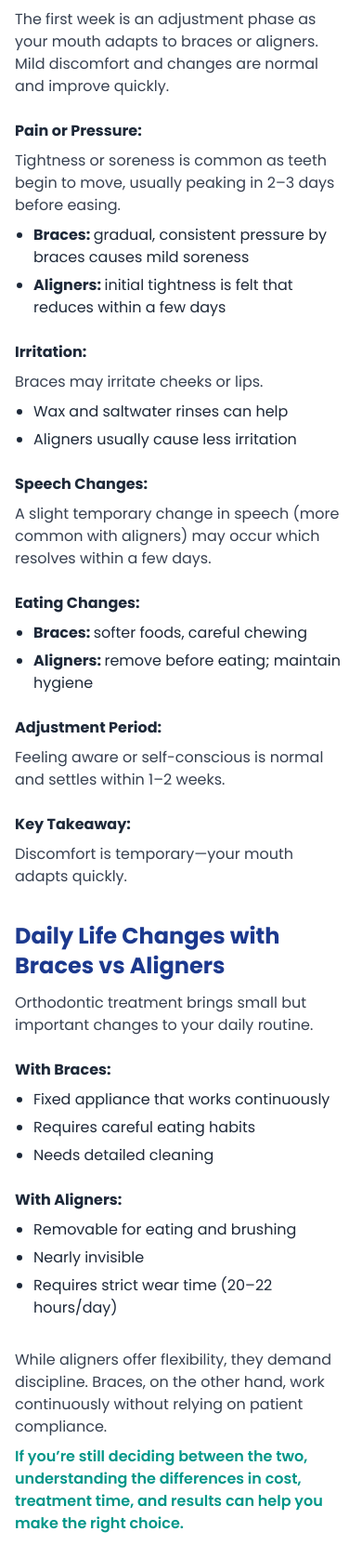
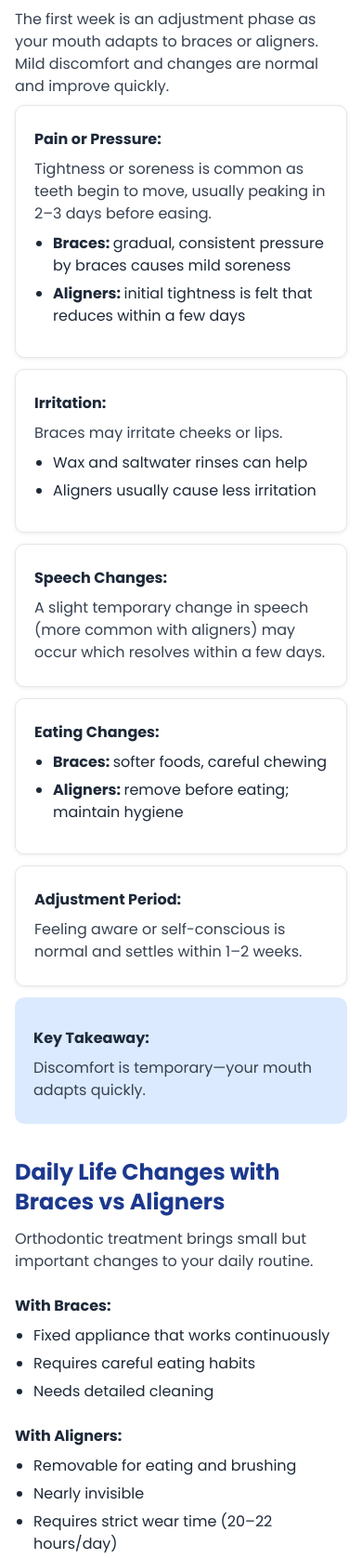
Before and after one commit to Sidhaarthan-K-G/LifeWithBracesorAligners, a website: page index.html in a window 390 px wide. Shown: the part 1356-3032 px from the top of the page at 93% size. Drawn offline with Linux system fonts and the light colour scheme.

Commit message:
Blog Version 2

```diff
--- a/index.html
+++ b/index.html
@@ -371,29 +371,44 @@
               </figure>
             </div> -->
               <p class="mb-4">The first week is an adjustment phase as your mouth adapts to braces or aligners. Mild discomfort and changes are normal and improve quickly.</p>
-              <h3 class="mb-2 mt-6"><strong>Pain or Pressure:</strong></h3>
+              <div style="display: flex; flex-direction: column; gap: 12px;">
+                <div style="background: #fff; border: 1px solid #e5e7eb; border-radius: 10px; padding: 1rem 1.25rem; box-shadow: 0 1px 4px rgba(0,0,0,0.08);">
+                  <h3 class="mb-2 mt-2"><strong>Pain or Pressure:</strong></h3>
                   <p class="mb-4">Tightness or soreness is common as teeth begin to move, usually peaking in 2–3 days before easing.</p>
                   <ul class="list-disc text-[16px] md:text-[14px]  space-y-1.5 pl-5 mb-4  marker:font-semibold">
                     <li><strong>Braces: </strong>gradual, consistent pressure by braces causes mild soreness</li>
                     <li><strong>Aligners: </strong>initial tightness is felt that reduces within a few days </li>
                   </ul>
-              <h3 class="mb-2 mt-6"><strong>Irritation:</strong></h3>
+                </div>
+                <div style="background: #fff; border: 1px solid #e5e7eb; border-radius: 10px; padding: 1rem 1.25rem; box-shadow: 0 1px 4px rgba(0,0,0,0.08);">
+                  <h3 class="mb-2 mt-2"><strong>Irritation:</strong></h3>
                   <p class="mb-4">Braces may irritate cheeks or lips.</p>
                   <ul class="list-disc text-[16px] md:text-[14px]  space-y-1.5 pl-5 mb-4  marker:font-semibold">
                     <li>Wax and saltwater rinses can help </li>
                     <li>Aligners usually cause less irritation </li>
                   </ul>
-              <h3 class="mb-2 mt-6"><strong>Speech Changes:</strong></h3>
+                </div>
+                <div style="background: #fff; border: 1px solid #e5e7eb; border-radius: 10px; padding: 1rem 1.25rem; box-shadow: 0 1px 4px rgba(0,0,0,0.08);">
+                  <h3 class="mb-2 mt-2"><strong>Speech Changes:</strong></h3>
                   <p class="mb-4">A slight temporary change in speech (more common with aligners) may occur which resolves within a few days.</p>
-              <h3 class="mb-2 mt-6"><strong>Eating Changes:</strong></h3>
+                </div>
+                <div style="background: #fff; border: 1px solid #e5e7eb; border-radius: 10px; padding: 1rem 1.25rem; box-shadow: 0 1px 4px rgba(0,0,0,0.08);">
+                  <h3 class="mb-2 mt-2"><strong>Eating Changes:</strong></h3>
                   <ul class="list-disc text-[16px] md:text-[14px]  space-y-1.5 pl-5 mb-4  marker:font-semibold">
                     <li><strong>Braces: </strong>softer foods, careful chewing </li>
                     <li><strong>Aligners: </strong>remove before eating; maintain hygiene </li>
                   </ul>
-              <h3 class="mb-2 mt-6"><strong>Adjustment Period:</strong></h3>
+                </div>
+                <div style="background: #fff; border: 1px solid #e5e7eb; border-radius: 10px; padding: 1rem 1.25rem; box-shadow: 0 1px 4px rgba(0,0,0,0.08);">
+                  <h3 class="mb-2 mt-2"><strong>Adjustment Period:</strong></h3>
                   <p class="mb-4">Feeling aware or self-conscious is normal and settles within 1–2 weeks.</p>
-              <h3 class="mb-2 mt-6"><strong>Key Takeaway:</strong></h3>
-              <p class="mb-4">Discomfort is temporary—your mouth adapts quickly.</p>
+                </div>
+              </div>
+              <div style="background-color: #dbeafe; border-radius: 10px; padding: 1rem 1.25rem;" class="mt-3">
+                <h3 class="mb-2 mt-4 text-[16px] md:text-[14px]"><strong>Key Takeaway:</strong></h3>
+                <p class="mb-4 text-[16px] md:text-[14px]">Discomfort is temporary—your mouth adapts quickly.</p>
+              </div>
+
             </section>
 
         <!-- Daily Life Changes with Braces vs Aligners   -->
@@ -522,7 +537,7 @@
                 Common Problems with Clear Aligners (Tightness, Odour, Compliance)
               </span>
             </h2>
-            <p class="font-bold mb-2 mt-6">Clear aligners also come with a few manageable challenges during treatment.</p>
+            <p class="mb-2 mt-6">Clear aligners also come with a few manageable challenges during treatment.</p>
             <h3 class="font-bold mb-4">Common Issues:</h3>
             <ul class="list-disc text-[16px] md:text-[14px]  space-y-1.5 pl-5 mb-4  marker:font-semibold">
               <li>Tightness or pressure when switching to a new tray </li>
@@ -574,8 +589,9 @@
                 <li>Use orthodontic wax to cover any sharp edges </li>
                 <li>Contact your orthodontist for repair as soon as possible </li>
               </ul>
-
-              <p class="mb-4 mt-4">Ignoring or delaying repairs can cause discomfort and affect treatment progress. Prompt action helps prevent further damage and keeps your treatment on schedule.</p>
+              <div style="background-color: #dbeafe; border-radius: 10px; padding: 1rem 1.25rem;">
+                <p class="text-[16px] md:text-[14px]">Ignoring or delaying repairs can cause discomfort and affect treatment progress. Prompt action helps prevent further damage and keeps your treatment on schedule.</p>
+              </div>
             </section>
 
             <!-- Oral Hygiene Tips During Orthodontic Treatment -->
@@ -608,7 +624,9 @@
                 <li>Avoid skipping usage, especially in the initial months </li>
                 <li>Maintain proper oral hygiene around fixed retainers </li>
               </ul>
-              <p class="mb-4 mt-6">Retention is a crucial phase of orthodontic care. Following your orthodontist’s guidance ensures your results remain stable and long-lasting.</p>
+              <div style="background-color: #dbeafe; border-radius: 10px; padding: 1rem 1.25rem;">
+                <p class="text-[16px] md:text-[14px]">Retention is a crucial phase of orthodontic care. Following your orthodontist’s guidance ensures your results remain stable and long-lasting.</p>
+              </div>
             </section>
 
             <!-- When to Contact Your Orthodontist? -->
@@ -622,7 +640,7 @@
                 <li>Ill-fitting or uncomfortable aligners </li>
                 <li>Swelling, bleeding, or gum issues </li>
               </ul>
-              <p class="mb-4 mt-6">Early intervention helps prevent complications, reduces discomfort, and ensures your treatment stays on track.</p>
+
             </section>
 
 
```
Lines whose indentation alone changed are shown as unchanged.
